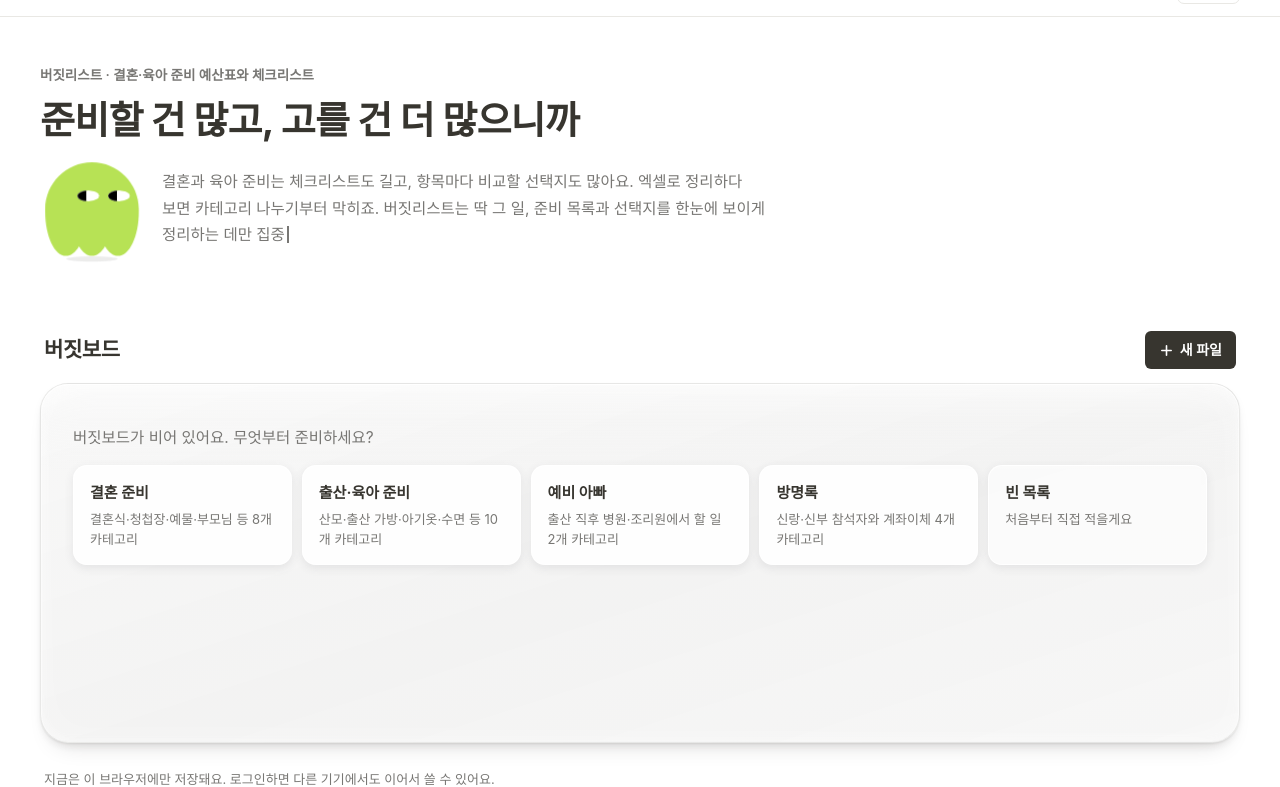
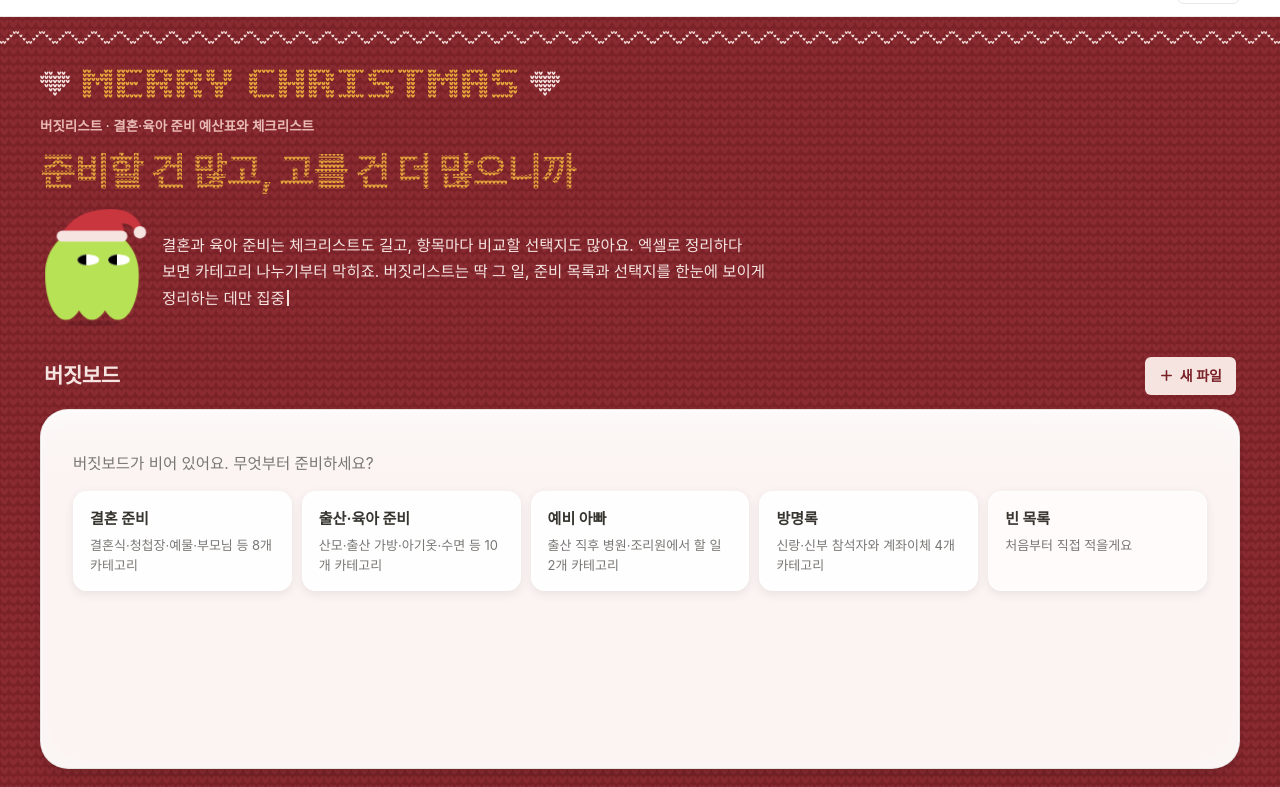
Before and after one commit to Slowmorn/slowmorn_studio, a plain HTML site: page budget/index.html in a window 1280 px wide. Shown: the part 44-831 px from the top of the page. Drawn offline with Linux system fonts and the light colour scheme; a web font is replaced by a local one.

Commit message:
Dress the 버짓리스트 home in a red knit Christmas theme
Co-Authored-By: Claude Opus 5.5 <noreply@anthropic.com>

```diff
--- a/budget/assets/site.css
+++ b/budget/assets/site.css
@@ -59,6 +59,8 @@ footer a:hover{text-decoration:underline}
 .m-body{transform-box:fill-box;transform-origin:50% 60%;animation:m-float 3.2s ease-in-out infinite}
 .m-eyes{transform-box:fill-box;transform-origin:center;animation:m-blink 4.6s infinite}
 .m-pupil{animation:m-look 7s ease-in-out infinite}
+/* 시즌 꾸밈(xmas.css)에서만 보여요 */
+.m-hat,.xmas-mark{display:none}
 /* 한 바퀴: 살짝 웅크렸다가 돌고 착지 */
 .mascot.spin .m-body{animation:m-spin .9s cubic-bezier(.45,.05,.3,1)}
 @keyframes m-float{0%,100%{transform:translateY(0)}50%{transform:translateY(-12px)}}
--- /dev/null
+++ b/budget/assets/xmas.css
@@ -0,0 +1,49 @@
+/* 크리스마스 시즌 꾸밈 — site.css 다음에 읽습니다.
+   시즌이 끝나면 이 파일을 읽는 <link> 한 줄만 지우면 원래 화면으로 돌아가요.
+   (merry.svg 워드마크와 캐릭터 모자는 site.css 에서 기본으로 숨겨 둡니다) */
+:root{
+  --xm-red:#7A2228;     /* 니트 바탕 */
+  --xm-cream:#F6E4E1;   /* 지그재그 띠, 하트 */
+  --xm-gold:#E9A93C;    /* 타이틀 */
+  --xm-green:#7A8A52;   /* 나무 */
+}
+
+/* 소개 영역부터 버짓보드 아래, 푸터 위까지 빨간 판으로.
+   위에는 지그재그 띠, 푸터 바로 위에는 나무 줄을 둡니다. */
+html{background:var(--sheet)}
+body.desk-page{background:url(xmas/fabric.svg) 0 0 / 9px 9px repeat, var(--xm-red)}
+.hero{position:relative;color:var(--xm-cream);background:none}
+.hero::before{
+  content:"";position:absolute;left:0;right:0;top:14px;height:13px;pointer-events:none;
+  background:url(xmas/band.svg) center top / 26px 13px repeat-x;
+}
+.hero-inner{padding-top:52px;padding-bottom:12px}
+.desk{padding-top:20px}
+footer{position:relative;margin-top:96px}
+footer::before{
+  content:"";position:absolute;left:0;right:0;bottom:100%;height:40px;pointer-events:none;
+  background:url(xmas/trees.svg) center bottom / 66px 40px repeat-x;
+}
+
+/* 버짓보드: 빨간 판 위의 크림색 판 */
+.desk-head h2{color:var(--xm-cream)}
+.desk .trash-btn{color:#E9B9B3}
+.desk .trash-btn:hover{background:rgba(255,255,255,.1);color:var(--xm-cream)}
+.desk .btn-ink{background:var(--xm-cream);color:var(--xm-red)}
+.desk .btn-ink:hover{filter:brightness(.96)}
+.desk-board{background:#FBF4F2;border-color:rgba(0,0,0,.08)}
+.desk-note{color:#E9B9B3}
+
+/* MERRY CHRISTMAS 워드마크 */
+.xmas-mark{display:block;width:min(100%, 520px);height:auto;margin:0 0 18px}
+
+.hero .hero-kicker{color:#E9B9B3}
+/* 제목은 니트 코 모양으로만 보이게 (글자 위에 코 무늬 마스크) */
+.hero h1{
+  color:var(--xm-gold);font-weight:800;margin-bottom:24px;
+  -webkit-mask:url(xmas/stitch.svg) 0 0 / 4px 4px repeat;
+          mask:url(xmas/stitch.svg) 0 0 / 4px 4px repeat;
+}
+.hero .hero-lead{color:var(--xm-cream)}
+.m-shadow{fill:rgba(0,0,0,.22)}
+.m-hat{display:inline}
--- a/budget/index.html
+++ b/budget/index.html
@@ -33,7 +33,9 @@
 <link rel="preconnect" href="https://cdn.jsdelivr.net" crossorigin>
 <link href="https://cdn.jsdelivr.net/npm/pretendard@1.3.9/dist/web/variable/pretendardvariable-dynamic-subset.min.css" rel="stylesheet">
 <link rel="stylesheet" href="assets/base.css?v=20260927a">
-<link rel="stylesheet" href="assets/site.css?v=20261005f">
+<link rel="stylesheet" href="assets/site.css?v=20261114a">
+<!-- 크리스마스 시즌 꾸밈. 시즌이 끝나면 이 줄만 지우면 돼요. -->
+<link rel="stylesheet" href="assets/xmas.css?v=20261114a">
 </head>
 <body class="desk-page">
 
@@ -53,6 +55,7 @@
 
 <section class="hero">
   <div class="hero-inner">
+    <img class="xmas-mark" src="assets/xmas/merry.svg" alt="Merry Christmas" width="1220" height="70">
     <p class="hero-kicker">버짓리스트 · 결혼·육아 준비 예산표와 체크리스트</p>
     <h1>준비할 건 많고, 고를 건 더 많으니까</h1>
     <!-- 소개 글은 캐릭터가 말풍선으로 건네요. 캐릭터는 둥둥 뜨고, 눈을 깜빡이고 두리번거리고, 가끔(누르면 바로) 한 바퀴 돌아요. -->
@@ -69,6 +72,11 @@
             <g class="m-eyes">
               <g clip-path="url(#mEyeL)"><ellipse cx="286" cy="240" rx="42" ry="21" fill="#fff"/><rect class="m-pupil" x="244" y="219" width="42" height="42" fill="#000"/></g>
               <g clip-path="url(#mEyeR)"><ellipse cx="404" cy="240" rx="42" ry="21" fill="#fff"/><rect class="m-pupil" x="362" y="219" width="42" height="42" fill="#000"/></g>
+            </g>
+            <g class="m-hat">
+              <path d="M178 150Q236 38 392 46Q470 52 494 124L468 132Q450 98 414 100Q426 124 424 150Z" fill="#C9363E"/>
+              <rect x="164" y="128" width="272" height="42" rx="21" fill="#F6E4E1"/>
+              <circle cx="484" cy="134" r="24" fill="#F6E4E1"/>
             </g>
           </g>
         </svg>
```
Also changed, not shown: budget/assets/xmas/band.svg (added), budget/assets/xmas/fabric.svg (added), budget/assets/xmas/merry.svg (added), budget/assets/xmas/stitch.svg (added), budget/assets/xmas/trees.svg (added).
